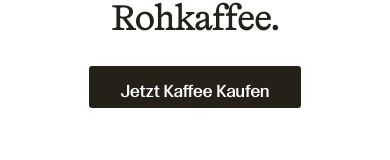
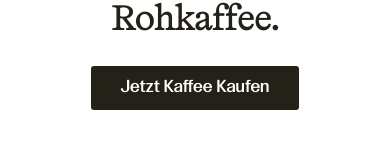
Before and after one commit to Romanorama/hycoffee, an Astro site: page / in a window 390 px wide. Shown: the part 519-679 px from the top of the page. Built offline with nearby package versions, Linux system fonts and the light colour scheme; Astro itself is replaced by a stand-in of ours.

Commit message:
Fix hero CTA button sizing

```diff
--- a/src/components/Hero.astro
+++ b/src/components/Hero.astro
@@ -21,9 +21,7 @@ import heroImage from '../assets/images/hero.webp';
     <h1 class="hero-heading">
       Wir erforschen, entwickeln und liefern klimareslienten Rohkaffee.
     </h1>
-    <a href="/kaffee" class="btn btn-primary">
-      <span>Jetzt Kaffee Kaufen</span>
-    </a>
+    <a href="/kaffee" class="btn btn-primary">Jetzt Kaffee Kaufen</a>
   </div>
 </section>
 
@@ -73,7 +71,7 @@ import heroImage from '../assets/images/hero.webp';
     gap: 12px;
     background: var(--warm-dark-grey);
     color: var(--white);
-    padding: 17px 26px 7px;
+    padding: 11px 28px;
     border-radius: var(--radius-control);
     font-family: var(--font-ui);
     font-size: var(--type-button-lg);
@@ -114,7 +112,7 @@ import heroImage from '../assets/images/hero.webp';
     }
 
     .btn-primary {
-      padding: 17px 32px 7px;
+      padding: 13px 30px;
       font-size: var(--type-button-lg);
     }
   }
```
